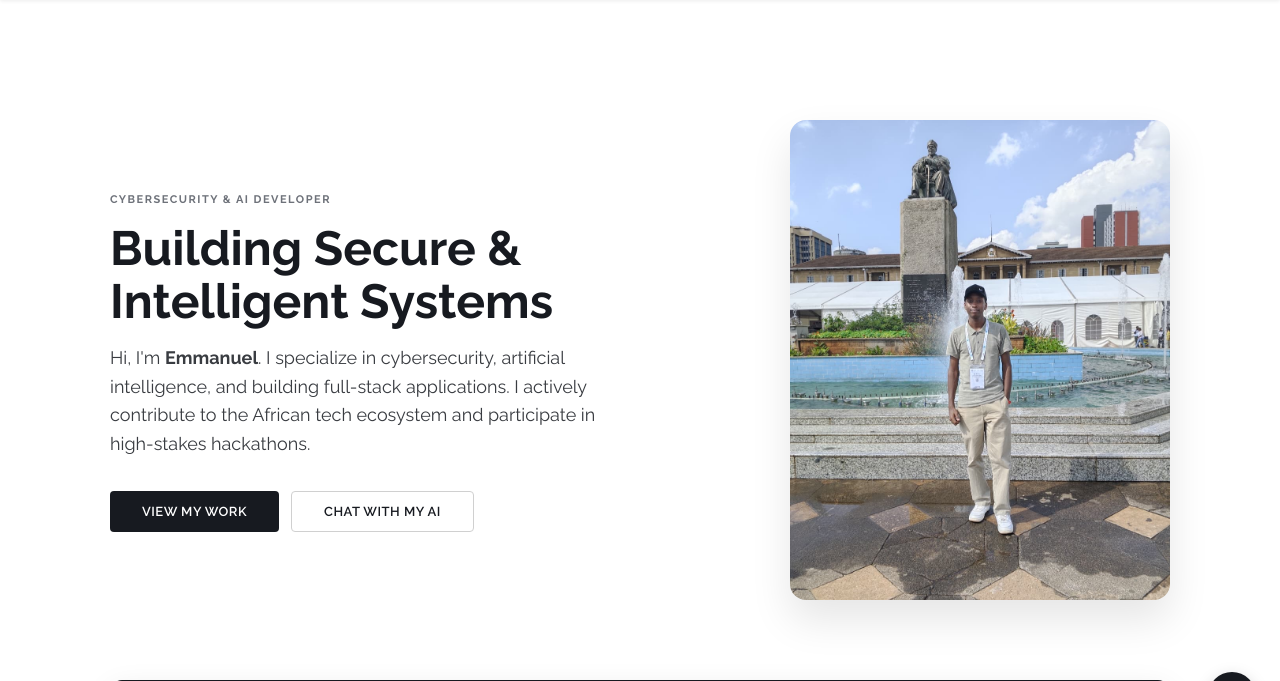
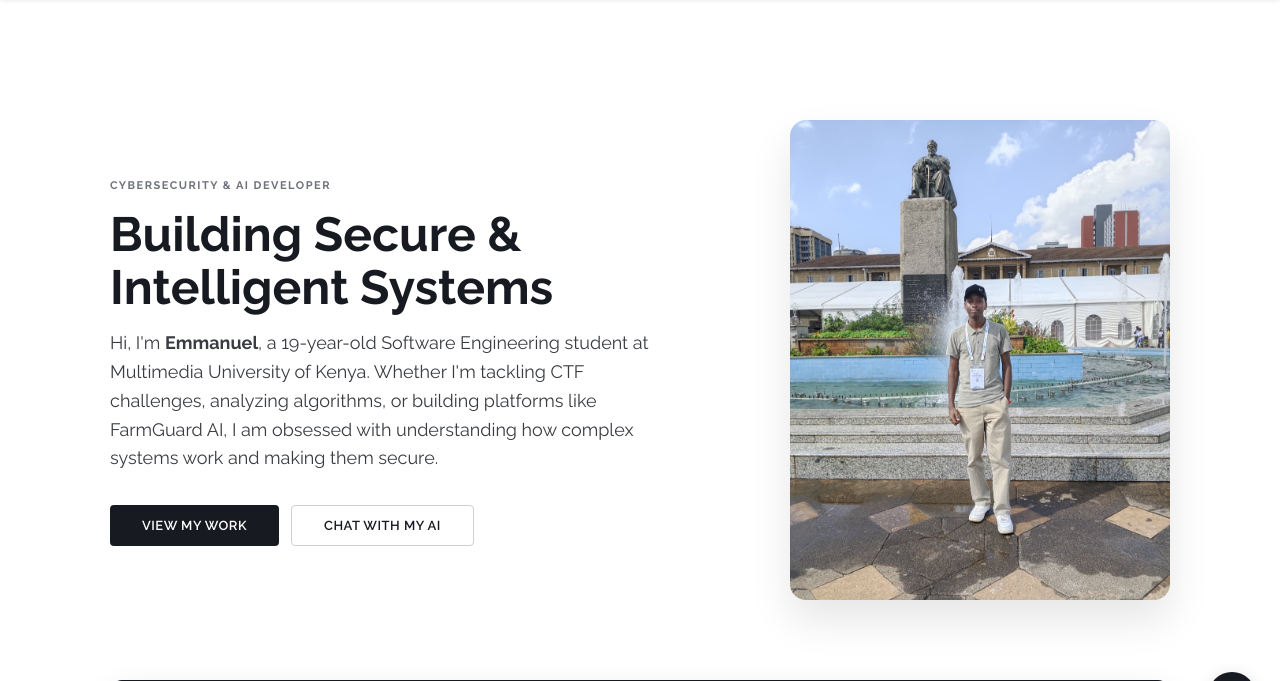
Before and after one commit to Convexkarma/My-portfolio, a Flask app: page / in a window 1280 px wide. Shown: the part 56-737 px from the top of the page. Run offline with Flask 3, Linux system fonts and the light colour scheme; data comes from the database, SQL or seed files in the repository; data that the repository does not hold is empty; some libraries are stand-ins or nearby versions.

Commit message:
Fixed about

```diff
--- a/templates/home.html
+++ b/templates/home.html
@@ -197,8 +197,8 @@
             <div class="hero-text">
                 <span class="hero-label">Cybersecurity & AI Developer</span>
                 <h1 style="font-size: 48px; font-weight: 700; margin-bottom: 16px; color:#171a20; line-height:1.1;">Building Secure & Intelligent Systems</h1>
-                <p style="font-size: 18px; color: #393c41; line-height: 1.6; margin-bottom: 32px; max-width: 500px;">
-                    Hi, I'm <b>Emmanuel</b>. I specialize in cybersecurity, artificial intelligence, and building full-stack applications. I actively contribute to the African tech ecosystem and participate in high-stakes hackathons.
+                <p style="font-size: 18px; color: #393c41; line-height: 1.6; margin-bottom: 32px; max-width: 550px;">
+                    Hi, I'm <b>Emmanuel</b>, a 19-year-old Software Engineering student at Multimedia University of Kenya. Whether I'm tackling CTF challenges, analyzing algorithms, or building platforms like FarmGuard AI, I am obsessed with understanding how complex systems work and making them secure.
                 </p>
                 <div class="hero-buttons">
                     <a href="#projects" class="btn">View My Work</a>
@@ -294,8 +294,10 @@
         <!-- Lifestyle & Hobbies Grid -->
         <section class="portfolio-section" id="about">
             <div style="text-align: center; margin-bottom: 40px;">
-                <h2 style="font-size: 32px; font-weight: 700; color:#171a20; margin-bottom: 12px;">Beyond the Code</h2>
-                <p style="color:#6e727a; font-size:16px; max-width:600px; margin:0 auto;">When I'm not hacking or building AI, I'm likely traveling, exploring nice cafes, or playing chess.</p>
+                <h2 style="font-size: 32px; font-weight: 700; color:#171a20; margin-bottom: 16px;">Beyond the Code</h2>
+                <p style="color:#6e727a; font-size:16px; max-width:750px; margin:0 auto; line-height: 1.7;">
+                    I have a deep passion for the African tech ecosystem. My technical playground usually involves Linux environments, penetration testing tools, and high-stakes hackathons. I love the challenge of reverse-engineering problems to see how things tick beneath the surface. When I'm not writing code or optimizing my PC setup, you can probably find me playing chess, traveling, or exploring nice cafes.
+                </p>
             </div>
 
             <div class="masonry-grid">
```
